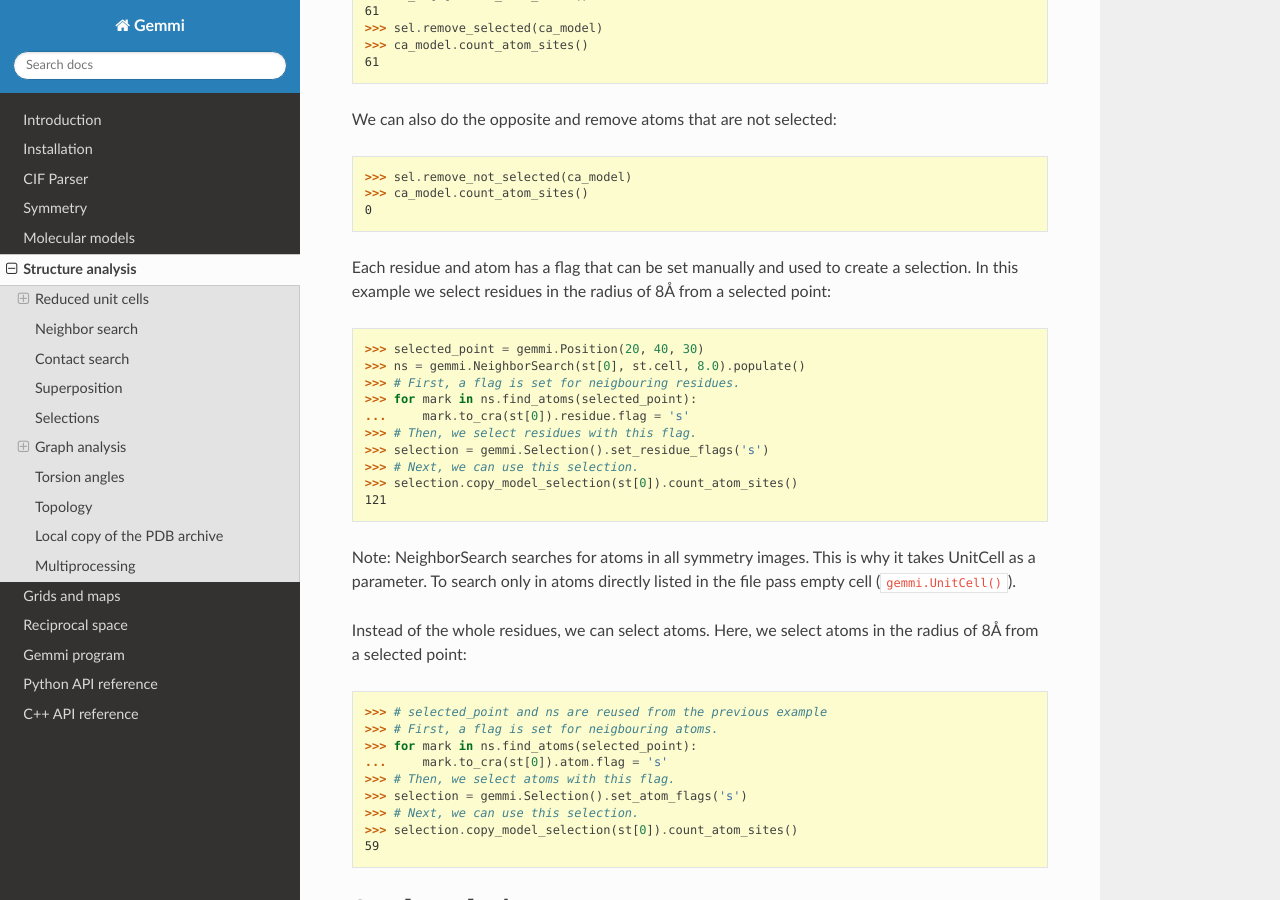
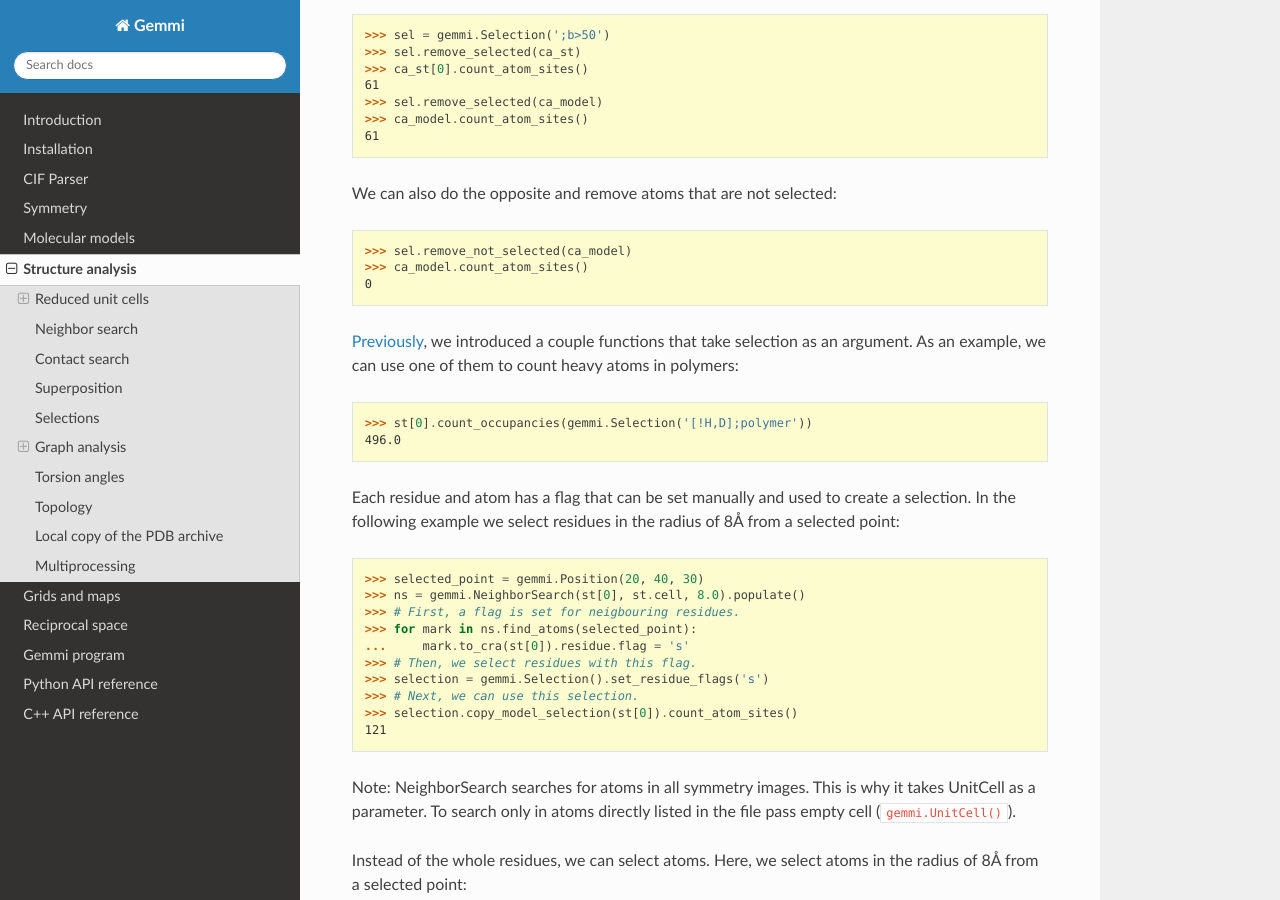
Before and after one commit to project-gemmi/gemmi, a Sphinx documentation site: the page built from docs/analysis.rst, in a window 1280 px wide and 900 px high, scrolled down 17398 px. Built offline with Sphinx 7.4.7 and the Read the Docs theme 2.0.0, drawn with Linux system fonts in a browser that asks for light colours; some of the changed text lies outside the part shown.

Commit message:
extend Selection with ;polymer and ;solvent
PyMOL selection language has "polymer" and "solvent"

```diff
--- a/docs/analysis.rst
+++ b/docs/analysis.rst
@@ -869,8 +869,10 @@
 * ``////:B`` (or ``:B``) -- selects atoms with altloc B.
 * ``////;q<0.5`` (or ``;q<0.5``) -- selects atoms with occupancy below 0.5
   (inspired by PyMOL, where it'd be ``q<0.5``).
-* ``////;b>40`` (or ``;b>40``) -- selects atoms with the isotropic B-factor
+* ``////;b>40`` (or ``;b>40``) -- selects atoms with isotropic B-factor
   above a given value.
+* ``;polymer`` or ``;solvent`` -- selects polymer or solvent residues
+  (if the PDB file doesn't have TER records, call setup_entities() first).
 * ``*`` -- selects all atoms.
 
 Note that the chain name and altloc can be an empty.
@@ -882,6 +884,7 @@
 * ``:,A`` -- altloc either empty or A (which makes one conformation),
 * ``/1/A,B/20-40/CA[C]:,A`` -- multiple selection criteria, all of them
   must be fulfilled.
+* ``(CYS);!polymer`` -- select cysteine ligands
 
 **Incompatibility** with MMDB.
 In MMDB, if the chemical element is specified (e.g. ``[C]`` or ``[*]``),
@@ -990,9 +993,18 @@
   >>> ca_model.count_atom_sites()
   0
 
+:ref:`Previously <model_count_atom>`, we introduced a couple functions
+that take selection as an argument. As an example, we can use one
+of them to count heavy atoms in polymers:
+
+.. doctest::
+
+  >>> st[0].count_occupancies(gemmi.Selection('[!H,D];polymer'))
+  496.0
+
 Each residue and atom has a flag that can be set manually
-and used to create a selection.
-In this example we select residues in the radius of 8Å from a selected point:
+and used to create a selection. In the following example
+we select residues in the radius of 8Å from a selected point:
 
 .. doctest::
 
--- a/docs/mol.rst
+++ b/docs/mol.rst
@@ -2619,6 +2619,8 @@
 
 ----
 
+.. _model_count_atom:
+
 In Python, ``Model`` has also methods for often needed calculations:
 
 .. doctest::
```
Also changed, not shown: 2 other files.
